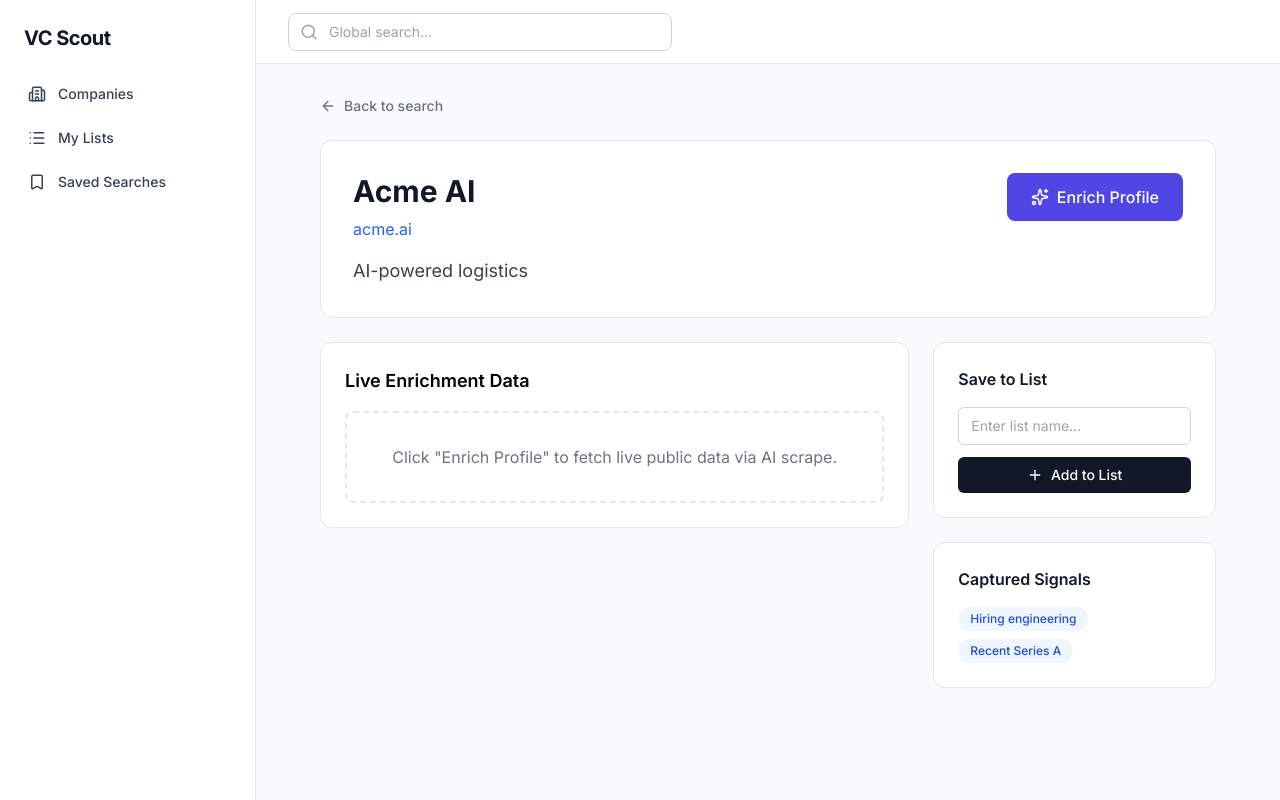
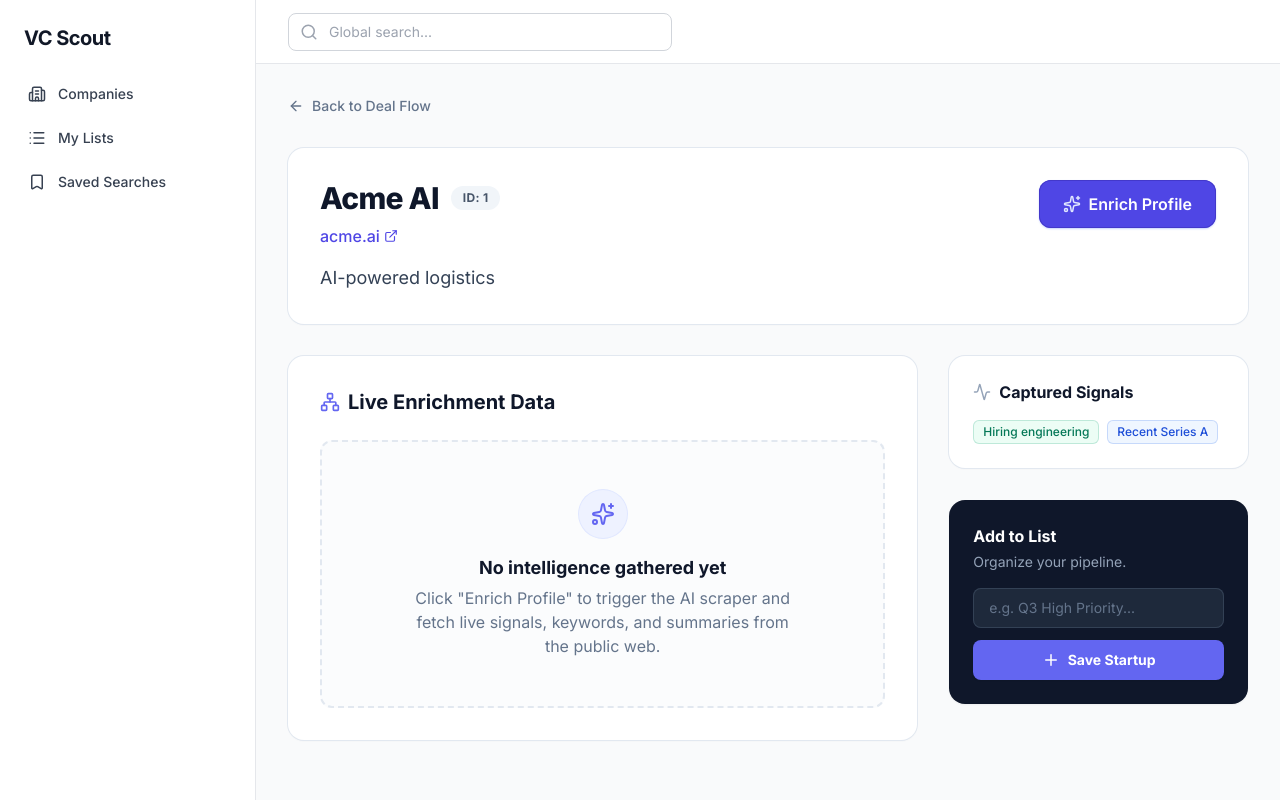
Before and after one commit to The-morning-star23/vc-scout-app, a Next.js app: page /companies/1 in a window 1280 px wide. Built offline with nearby package versions, Linux system fonts and the light colour scheme.

Commit message:
style: apply premium ui polish to company profile page

```diff
--- a/src/app/companies/[id]/page.tsx
+++ b/src/app/companies/[id]/page.tsx
@@ -2,7 +2,7 @@
 
 import { use, useState } from "react";
 import { mockCompanies } from "@/data/mockCompanies";
-import { ArrowLeft, Plus, Sparkles } from "lucide-react";
+import { ArrowLeft, Plus, Sparkles, ExternalLink, Activity, Network } from "lucide-react";
 import Link from "next/link";
 
 interface Company {
@@ -16,10 +16,10 @@ interface Company {
 
 export default function CompanyProfile({ params }: { params: Promise<{ id: string }> }) {
   const resolvedParams = use(params);
-  const company = mockCompanies.find(c => c.id === resolvedParams.id);
+  const company = mockCompanies.find((c) => c.id === resolvedParams.id);
   const [listName, setListName] = useState("");
 
-  if (!company) return <div className="p-8">Company not found</div>;
+  if (!company) return <div className="p-12 text-center text-slate-500 font-medium">Startup not found in deal flow.</div>;
 
   const handleSaveToList = () => {
     if (!listName.trim()) return;
@@ -31,73 +31,107 @@ export default function CompanyProfile({ params }: { params: Promise<{ id: strin
     if (!lists[listName].find((c: Company) => c.id === company.id)) {
       lists[listName].push(company);
       localStorage.setItem("vc-lists", JSON.stringify(lists));
-      alert(`Saved ${company.name} to ${listName}!`);
+      alert(`Added ${company.name} to ${listName}!`);
     } else {
       alert(`${company.name} is already in ${listName}`);
     }
     setListName("");
   };
 
+  const getBadgeColor = (index: number) => {
+    const colors = [
+      "bg-emerald-50 text-emerald-700 ring-emerald-600/20",
+      "bg-blue-50 text-blue-700 ring-blue-600/20",
+      "bg-indigo-50 text-indigo-700 ring-indigo-600/20",
+      "bg-purple-50 text-purple-700 ring-purple-600/20",
+      "bg-amber-50 text-amber-700 ring-amber-600/20"
+    ];
+    return colors[index % colors.length];
+  };
+
   return (
-    <div className="max-w-4xl mx-auto flex flex-col gap-6">
-      <Link href="/companies" className="flex items-center gap-2 text-gray-500 hover:text-gray-900 w-fit">
+    <div className="max-w-5xl mx-auto flex flex-col gap-8 w-full">
+      <Link href="/companies" className="flex items-center gap-2 text-slate-500 hover:text-indigo-600 transition-colors w-fit font-medium text-sm">
         <ArrowLeft size={16} />
-        <span className="text-sm font-medium">Back to search</span>
+        <span>Back to Deal Flow</span>
       </Link>
 
-      <div className="bg-white border border-gray-200 rounded-xl p-8 flex justify-between items-start">
+      {/* Header Card */}
+      <div className="bg-white ring-1 ring-slate-200 shadow-sm rounded-2xl p-8 flex justify-between items-start">
         <div>
-          <h1 className="text-3xl font-bold text-gray-900 mb-2">{company.name}</h1>
-          <a href={`https://${company.domain}`} target="_blank" rel="noreferrer" className="text-blue-600 hover:underline">
-            {company.domain}
+          <div className="flex items-center gap-3 mb-2">
+            <h1 className="text-3xl font-extrabold text-slate-900 tracking-tight">{company.name}</h1>
+            <span className="px-3 py-1 bg-slate-100 text-slate-600 text-xs font-bold rounded-full tracking-wide">
+              ID: {company.id}
+            </span>
+          </div>
+          <a href={`https://${company.domain}`} target="_blank" rel="noreferrer" className="flex items-center gap-1 text-indigo-600 hover:text-indigo-700 hover:underline font-medium mb-4 w-fit">
+            {company.domain} <ExternalLink size={14} />
           </a>
-          <p className="mt-4 text-gray-700 text-lg">{company.description}</p>
+          <p className="text-slate-700 text-lg max-w-2xl">{company.description}</p>
         </div>
 
-        <button className="flex items-center gap-2 px-6 py-3 bg-indigo-600 hover:bg-indigo-700 text-white rounded-lg font-medium transition-colors shadow-sm">
-          <Sparkles size={18} />
+        <button className="flex items-center gap-2 px-6 py-3 bg-indigo-600 hover:bg-indigo-700 text-white rounded-xl font-semibold transition-all shadow-sm shadow-indigo-200 ring-1 ring-inset ring-indigo-700">
+          <Sparkles size={18} className="text-indigo-100" />
           <span>Enrich Profile</span>
         </button>
       </div>
 
-      <div className="grid grid-cols-3 gap-6">
-        <div className="col-span-2 space-y-6">
-          <div className="bg-white border border-gray-200 rounded-xl p-6">
-            <h2 className="text-lg font-semibold mb-4">Live Enrichment Data</h2>
-            <div className="p-8 border-2 border-dashed border-gray-200 rounded-lg text-center text-gray-500">
-              Click &quot;Enrich Profile&quot; to fetch live public data via AI scrape.
+      <div className="grid grid-cols-3 gap-8">
+        {/* Main Content Column */}
+        <div className="col-span-2 space-y-8">
+          <div className="bg-white ring-1 ring-slate-200 shadow-sm rounded-2xl p-8">
+            <div className="flex items-center gap-2 mb-6">
+              <Network className="text-indigo-500" size={20} />
+              <h2 className="text-xl font-bold text-slate-900">Live Enrichment Data</h2>
+            </div>
+
+            {/* Empty State for Enrichment */}
+            <div className="p-12 border-2 border-dashed border-slate-200 rounded-xl flex flex-col items-center justify-center text-center bg-slate-50/50">
+              <div className="h-12 w-12 rounded-full bg-indigo-50 flex items-center justify-center mb-4 ring-1 ring-indigo-100">
+                <Sparkles className="text-indigo-500" size={24} />
+              </div>
+              <h3 className="text-lg font-bold text-slate-900 mb-1">No intelligence gathered yet</h3>
+              <p className="text-slate-500 max-w-sm">Click &quot;Enrich Profile&quot; to trigger the AI scraper and fetch live signals, keywords, and summaries from the public web.</p>
             </div>
           </div>
         </div>
 
-        <div className="col-span-1 space-y-6">
-          <div className="bg-white border border-gray-200 rounded-xl p-6">
-            <h3 className="font-semibold text-gray-900 mb-4">Save to List</h3>
+        {/* Sidebar Column */}
+        <div className="col-span-1 space-y-8">
+          {/* Signals Card */}
+          <div className="bg-white ring-1 ring-slate-200 shadow-sm rounded-2xl p-6">
+            <div className="flex items-center gap-2 mb-4">
+              <Activity className="text-slate-400" size={18} />
+              <h3 className="font-bold text-slate-900">Captured Signals</h3>
+            </div>
+            <div className="flex flex-wrap gap-2">
+              {company.signals.map((signal, idx) => (
+                <span key={idx} className={`px-2.5 py-1 text-xs rounded-md ring-1 ring-inset font-medium ${getBadgeColor(idx)}`}>
+                  {signal}
+                </span>
+              ))}
+            </div>
+          </div>
+
+          {/* Save to List Card */}
+          <div className="bg-slate-900 shadow-sm rounded-2xl p-6 text-white">
+            <h3 className="font-bold text-white mb-1">Add to List</h3>
+            <p className="text-slate-400 text-sm mb-4">Organize your pipeline.</p>
             <div className="flex flex-col gap-3">
               <input
                 type="text"
-                placeholder="Enter list name..."
+                placeholder="e.g. Q3 High Priority..."
                 value={listName}
                 onChange={(e) => setListName(e.target.value)}
-                className="w-full px-3 py-2 border border-gray-300 rounded-md text-sm focus:outline-none focus:ring-2 focus:ring-blue-500"
+                className="w-full px-4 py-2.5 bg-slate-800 border-0 ring-1 ring-inset ring-slate-700 rounded-lg text-sm text-white placeholder:text-slate-500 focus:ring-2 focus:ring-inset focus:ring-indigo-500"
               />
               <button
                 onClick={handleSaveToList}
-                className="flex items-center justify-center gap-2 w-full px-4 py-2 bg-gray-900 text-white rounded-md text-sm font-medium hover:bg-gray-800 transition-colors"
+                className="flex items-center justify-center gap-2 w-full px-4 py-2.5 bg-indigo-500 hover:bg-indigo-400 text-white rounded-lg text-sm font-bold transition-colors shadow-sm"
               >
-                <Plus size={16} /> Add to List
+                <Plus size={18} /> Save Startup
               </button>
-            </div>
-          </div>
-
-          <div className="bg-white border border-gray-200 rounded-xl p-6">
-            <h3 className="font-semibold text-gray-900 mb-4">Captured Signals</h3>
-            <div className="flex flex-wrap gap-2">
-              {company.signals.map((signal, idx) => (
-                <span key={idx} className="px-3 py-1 bg-blue-50 text-blue-700 text-xs rounded-full font-medium">
-                  {signal}
-                </span>
-              ))}
             </div>
           </div>
         </div>
```
